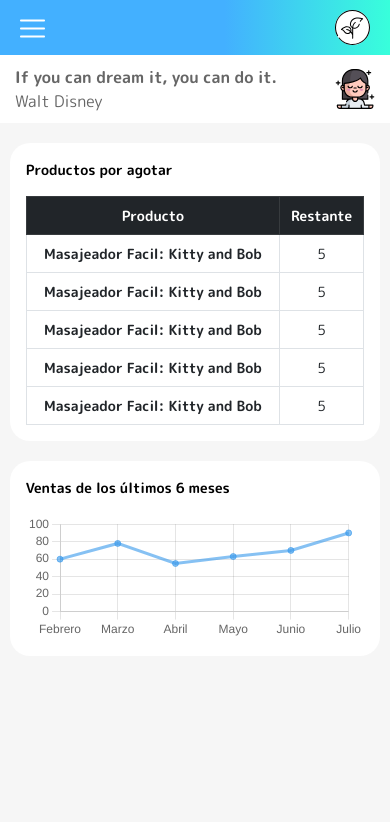
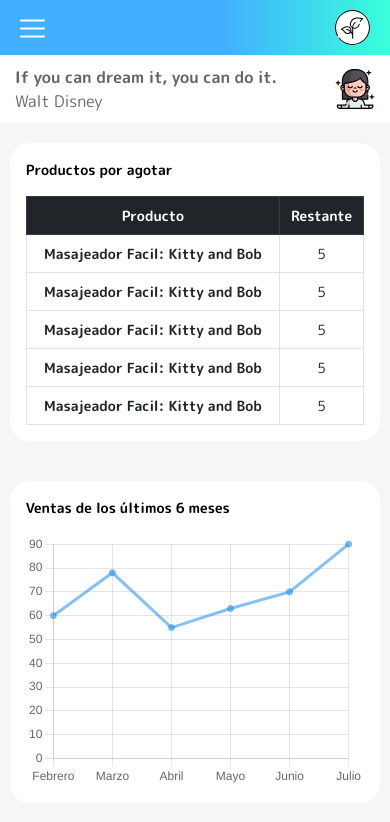
Before and after one commit to DrakeRedfield/angular.brendaapp.aaba, an Angular app: page /home in a window 390 px wide. Shown: the top 822 px of the page. Built offline with nearby package versions, Linux system fonts and the light colour scheme.

Commit message:
Home Responsive, y navegacion desde login

```diff
--- a/src/app/app.component.scss
+++ b/src/app/app.component.scss
@@ -1,6 +1,9 @@
 mat-sidenav-content{
     height: 100vh;
     overflow-y: auto;
+    max-width: 100vw;
+    box-sizing: border-box;
+    overflow-x: hidden;
 }
 mat-sidenav-content{
     background: #F6F6F6;
--- a/src/app/components/components.module.ts
+++ b/src/app/components/components.module.ts
@@ -2,6 +2,7 @@ import { NgModule } from '@angular/core';
 import { CommonModule } from '@angular/common';
 import { SidemenuComponent } from './sidemenu/sidemenu.component';
 import { HeaderComponent } from './header/header.component';
+import { RouterModule } from '@angular/router';
 
 
 
--- a/src/app/pages/home/home.component.html
+++ b/src/app/pages/home/home.component.html
@@ -10,6 +10,8 @@
     </div>
 </div>
 <div class="main-content">
+    <div class="row">
+        <div class="col-12 col-md-6">
             <mat-card>
                 <mat-card-subtitle>
                     <strong>Productos por agotar</strong>
@@ -31,12 +33,16 @@
                     </table>
                 </mat-card-content>
             </mat-card>
+        </div>
+        <div class="col-12 col-md-6">
             <mat-card>
                 <mat-card-subtitle>
                     <strong>Ventas de los últimos 6 meses</strong>
                 </mat-card-subtitle>
                 <mat-card-content>
-            <canvas #chartElm width="400" height="150"></canvas>
+                    <canvas #chartElm width="200" height="150"></canvas>
                 </mat-card-content>
             </mat-card>
         </div>
+    </div>
+</div>
--- a/src/app/pages/login/login.component.html
+++ b/src/app/pages/login/login.component.html
@@ -15,7 +15,7 @@
                 </div>
                 <div class="input-content">
                     <img src="/assets/icons/padlock.svg" alt="Sección del email">
-                    <input type="text"
+                    <input type="password"
                            placeholder="Ingresa tu password aquí..."
                            name="password"
                            required
--- a/src/app/pages/login/login.component.ts
+++ b/src/app/pages/login/login.component.ts
@@ -1,5 +1,6 @@
 import { Component, OnInit } from '@angular/core';
 import { FormBuilder } from '@angular/forms';
+import { Router } from '@angular/router';
 
 @Component({
   selector: 'app-login',
@@ -11,6 +12,7 @@ export class LoginComponent implements OnInit {
   form: any;
 
   constructor(
+    private routes: Router,
   ) {
   }
 
@@ -21,6 +23,7 @@ export class LoginComponent implements OnInit {
     if( formLogin.invalid ){
       return;
     }
+    this.routes.navigate(['/home/'],{replaceUrl: true})
   }
 
 }
```
Lines whose indentation alone changed are shown as unchanged.
